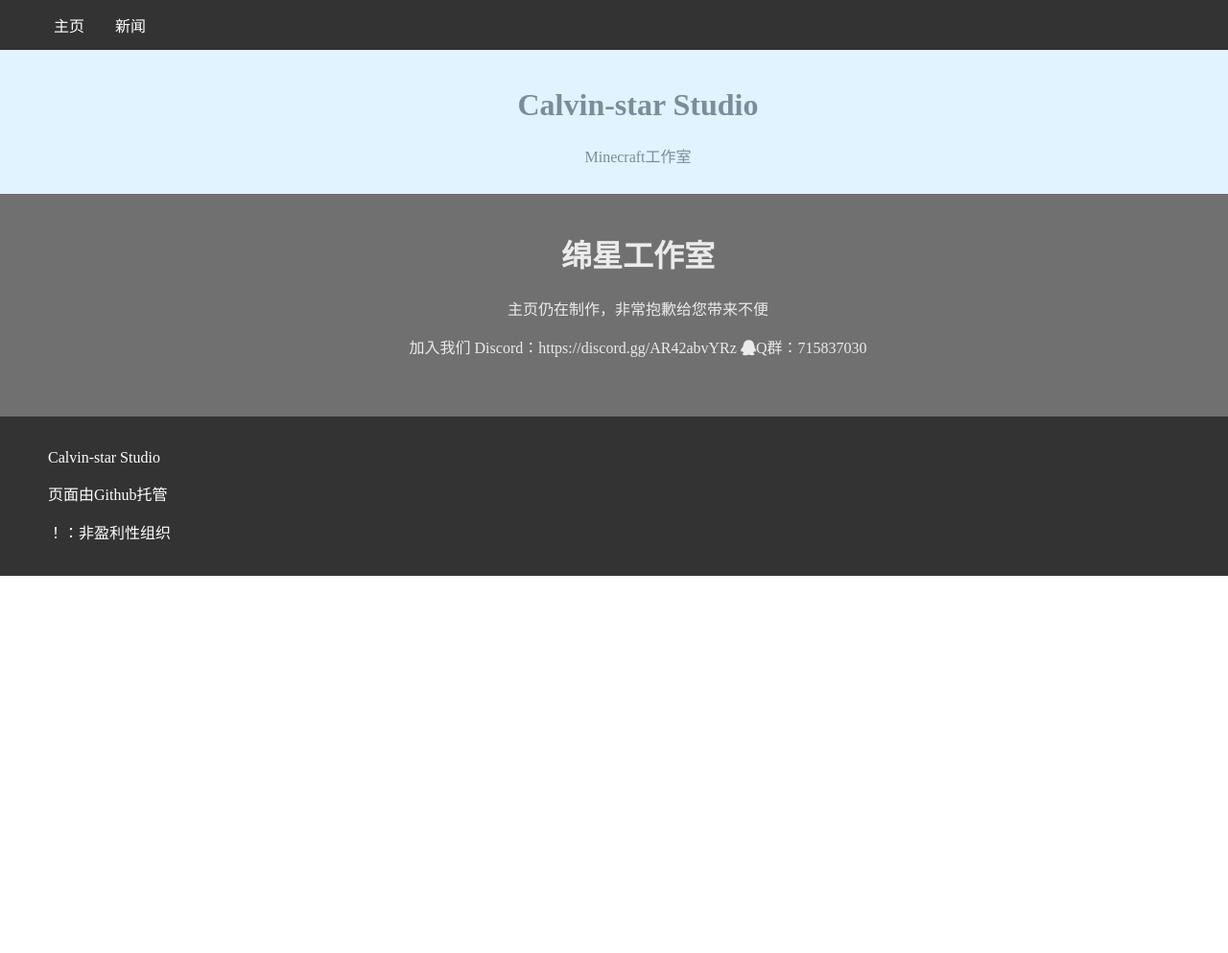
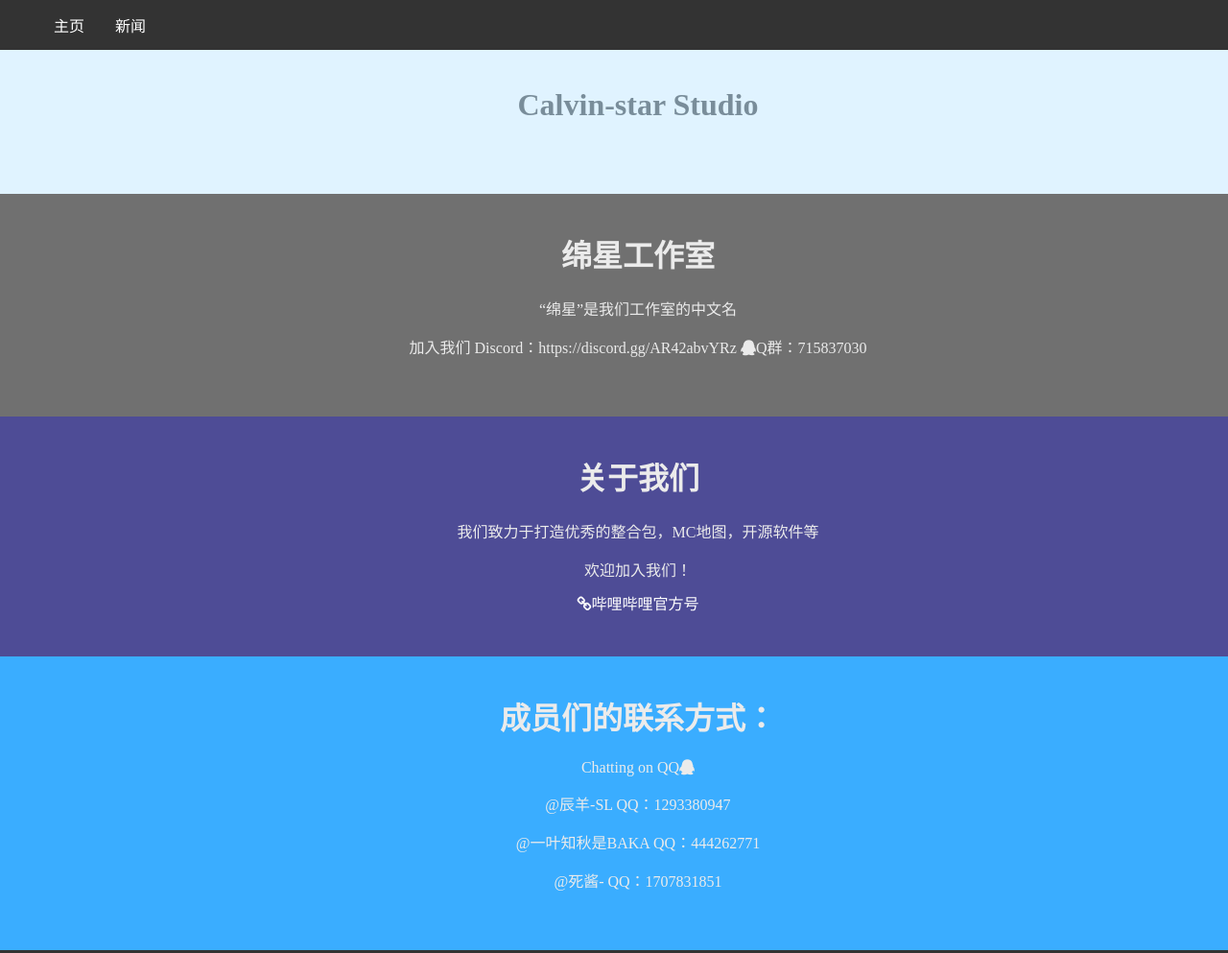
Before and after one commit to sheestars/sheestars, a plain HTML site: page index.html in a window 1280 px wide. Shown: the top 993 px of the page at 96% size. Before the commit the page ends 800 px from the top, so only its background shows below. Drawn offline with Linux system fonts and the light colour scheme; a script that the page names is missing.

Commit message:
Add files via upload

```diff
--- a/index.html
+++ b/index.html
@@ -18,13 +18,31 @@
         <center><div id="type">
             <br>
             <h1>Calvin-star Studio</h1>
-            <p>Minecraft工作室</p>
             <br>
         </div></center>
-        <center><div id="somethinginit"><br><h1>绵星工作室</h1>
-        <p>主页仍在制作，非常抱歉给您带来不便</p>
-        <p>加入我们 Discord：https://discord.gg/AR42abvYRz <i class="fa fa-qq" aria-hidden="true"></i>Q群：715837030</p>
-        </div></center>
+        <center>
+            <div id="somethinginit">
+            <br>
+            <h1>绵星工作室</h1>
+            <p>“绵星”是我们工作室的中文名</p>
+            <p>加入我们 Discord：https://discord.gg/AR42abvYRz <i class="fa fa-qq" aria-hidden="true"></i>Q群：715837030</p>
+            </div>
+        </center>
+        <center>
+            <div id="somethinginit2">
+                <br>
+                <h1>关于我们</h1>
+                <p>我们致力于打造优秀的整合包，MC地图，开源软件等</p>
+                <p>欢迎加入我们！</p>
+                <a id="whitea" href="https://space.bilibili.com/2100646792/"><i class="fa fa-chain">哔哩哔哩官方号</i></a></div></center>
+        <center>
+            <div id="somethinginit3">
+                <br>
+                <h1>成员们的联系方式：</h1>
+                <p>Chatting on QQ<i class="fa fa-qq"></i></p>
+                <p>@辰羊-SL QQ：1293380947</p>
+                <p>@一叶知秋是BAKA QQ：444262771</p>
+                <p>@死酱- QQ：1707831851</p></div></center>
         <!--页脚-->
         <footer>
             <br>
--- a/pagestyle.css
+++ b/pagestyle.css
@@ -62,8 +62,28 @@
     padding-left:50px;
 }
 
+#somethinginit2 {
+    background-color: rgb(78, 76, 150);
+    color: rgb(235, 235, 235);
+    height: auto;
+    padding-bottom: 45px;
+    padding-left:50px;
+}
+
+#somethinginit3 {
+    background-color: rgb(58, 173, 255);
+    color: rgb(235, 235, 235);
+    height: auto;
+    padding-bottom: 45px;
+    padding-left:50px;
+}
+
 #taimafanle {
     margin: 0 0 0 0;
+}
+
+#whitea {
+    color:white;
 }
 
 /*News*/
```
Also changed, not shown: news.html (+1 -1 lines).
